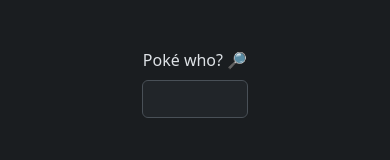
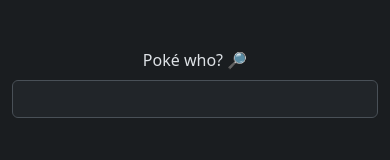
Before and after one commit to glni/pokemon, a website: page index.html in a window 390 px wide. Drawn offline with nearby package versions, Linux system fonts and the light colour scheme; files that its build step writes are made by us from their sources.

Commit message:
Update Bootstrap column class and add API fetch URL comment
Changed the column class from 'col-4' to 'col-md-4' for better responsiveness. Added a comment with the API fetch URL to enhance code readability and future maintenance.

```diff
--- a/index.html
+++ b/index.html
@@ -19,7 +19,7 @@
 <div class="container">
 
 	<div class="row my-5 justify-content-center">
-		<div class="col-4">
+		<div class="col-md-4">
 			<label class="form-label d-block text-center" for="search">Poké who? 🔎</label>
 			<div class="input-group">
 				<input class="form-control" id="search" placeholder="">
@@ -33,7 +33,7 @@
 
 <script src="node_modules/bootstrap/dist/js/bootstrap.bundle.min.js"></script>
 <script>
-
+	// Fetch URL: https://api.tcgdex.net/v2/en/cards
 </script>
 </body>
 </html>
```
